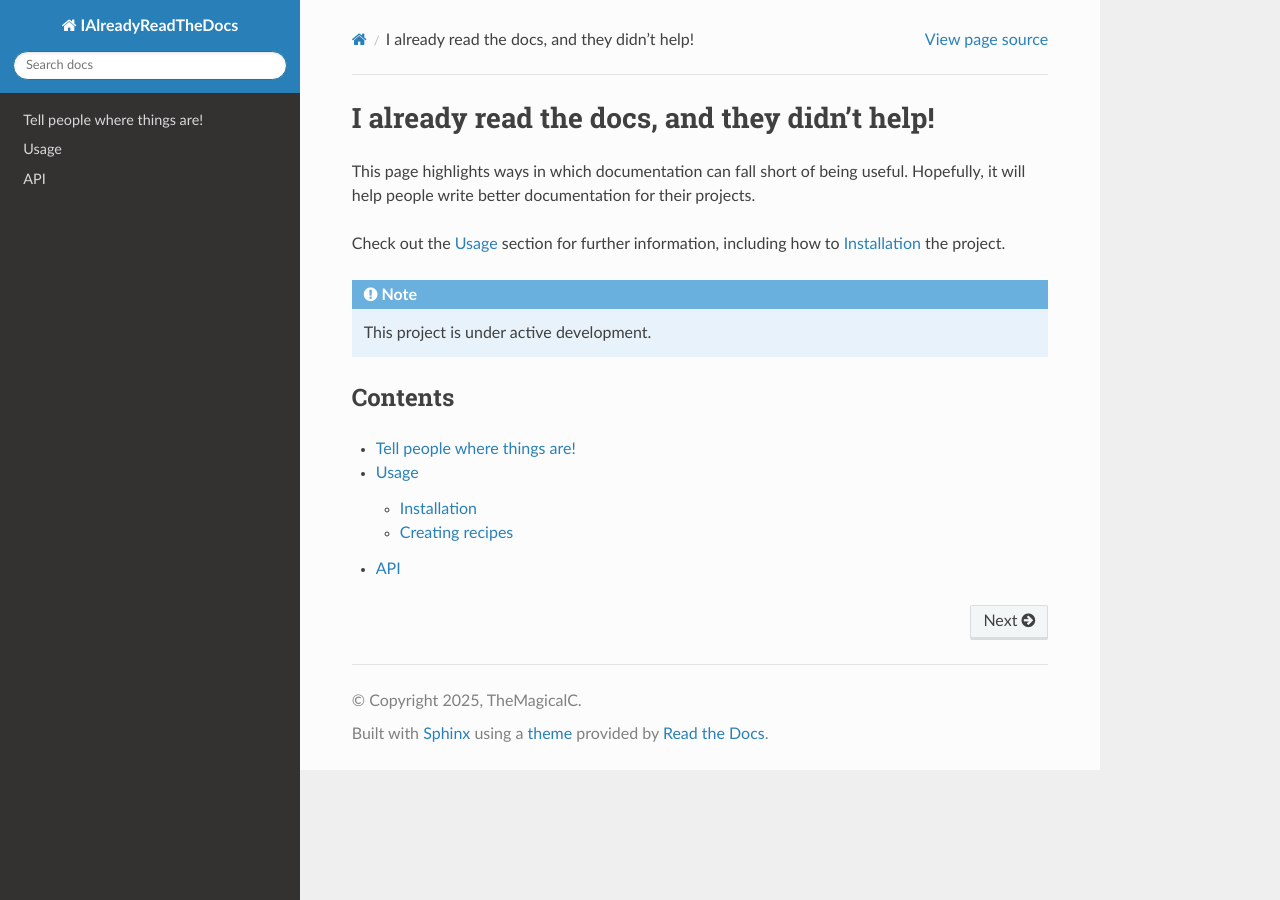
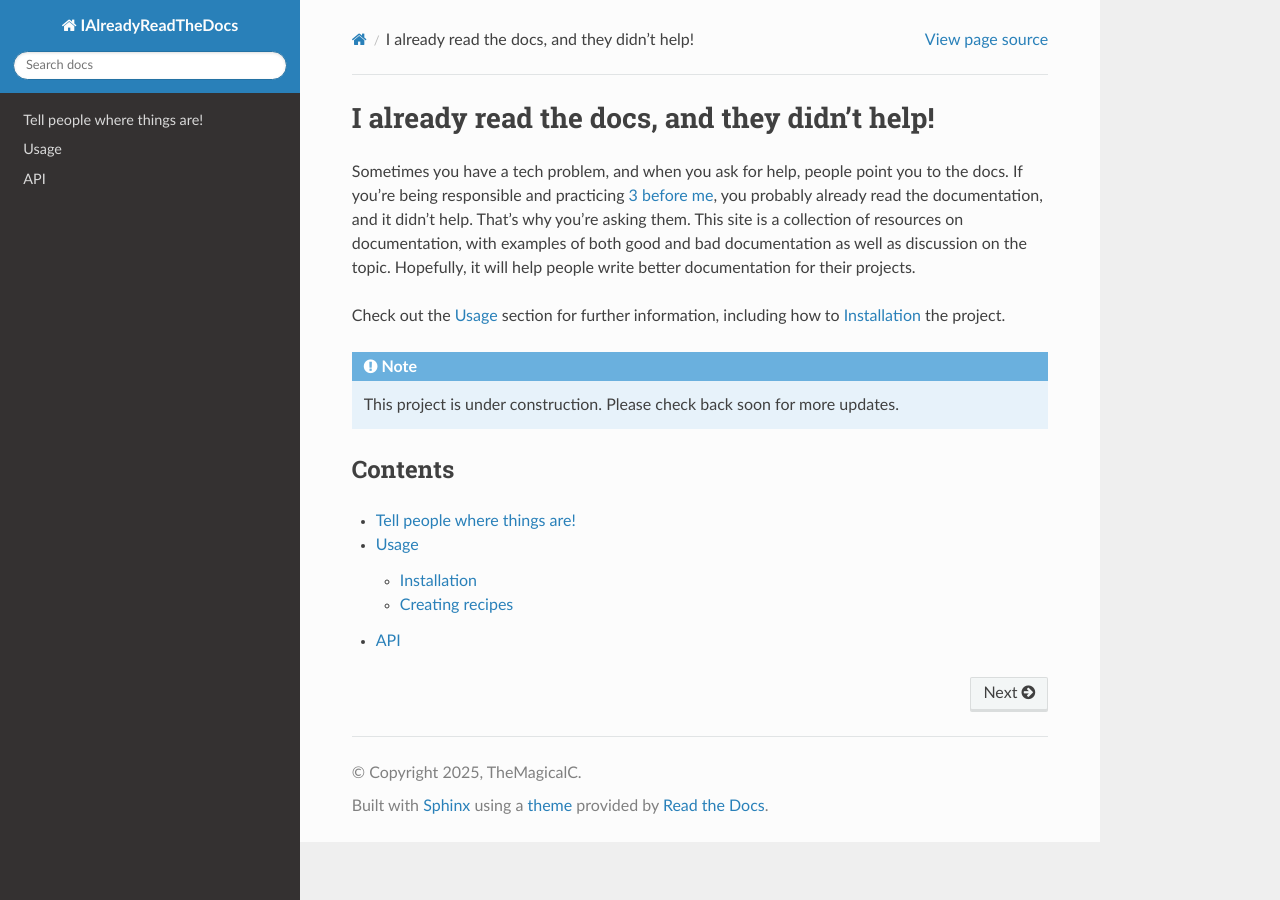
Before and after one commit to sudo-nano/i-already-read-the-docs, a Sphinx documentation site: the page built from docs/source/index.rst, in a window 1280 px wide. Built offline with Sphinx 7.4.7 and the Read the Docs theme 3.1.0, drawn with Linux system fonts in a browser that asks for light colours.

Commit message:
Added 3 before me page

```diff
--- a/docs/source/index.rst
+++ b/docs/source/index.rst
@@ -1,7 +1,12 @@
 I already read the docs, and they didn't help!
 ===================================
 
-This page highlights ways in which documentation can fall short of being useful.
+Sometimes you have a tech problem, and when you ask for help, people point you
+to the docs. If you're being responsible and practicing :doc:`3 before me </3_before_me>`,
+you probably already read the documentation, and it didn't help. That's why you're
+asking them.
+This site is a collection of resources on documentation, with examples of both
+good and bad documentation as well as discussion on the topic.
 Hopefully, it will help people write better documentation for their projects.
 
 Check out the :doc:`usage` section for further information, including
@@ -9,7 +14,7 @@ how to :ref:`installation` the project.
 
 .. note::
 
-   This project is under active development.
+   This project is under construction. Please check back soon for more updates.
 
 Contents
 --------
```
Also changed, not shown: docs/source/3_before_me.md (added, +42 -0 lines).
